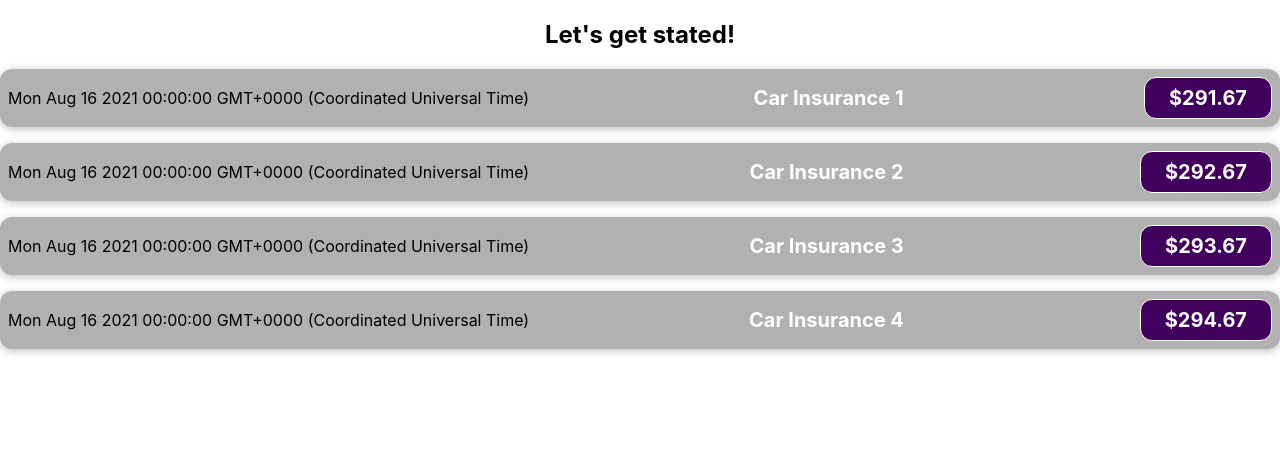
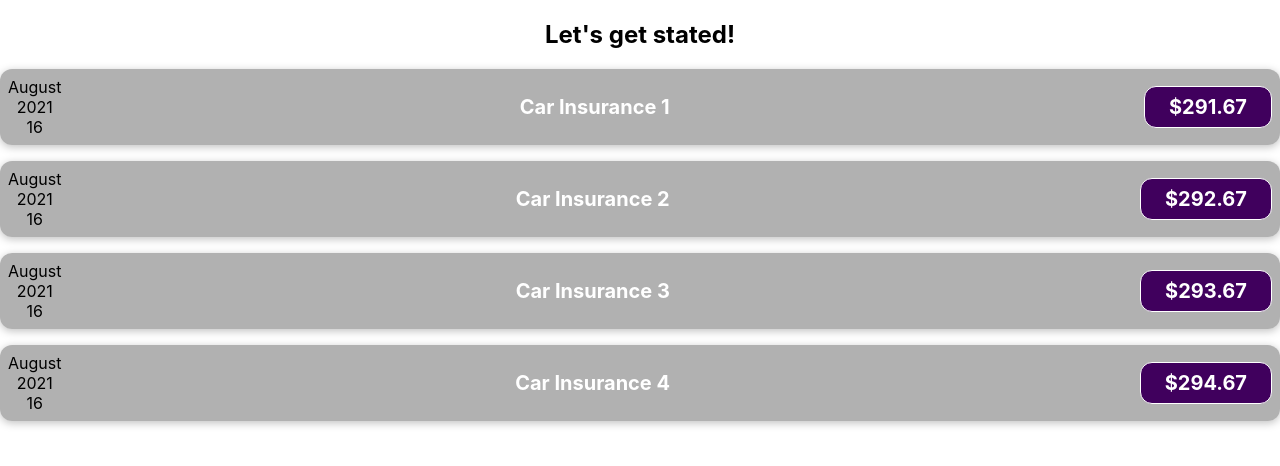
Before and after one commit to huy19712011/my-app, a React (Create React App) app: page / in a window 1280 px wide. Shown: the top 466 px of the page. Built offline with nearby package versions, Linux system fonts and the light colour scheme.

Commit message:
37: adding normal JavaScript logics to Components

```diff
--- a/src/components/ExpenseItem.js
+++ b/src/components/ExpenseItem.js
@@ -2,13 +2,17 @@
 
 function ExpenseItem(props) {
 
-  // const expenseDate = new Date(2021, 7, 16);
-  // const expenseTitle = 'Car Insurance';
-  // const expenseAmount = 297.64;
+  const month = props.date.toLocaleString('en-US', {month: 'long'});
+  const day = props.date.toLocaleString('en-US', {day: '2-digit'});
+  const year = props.date.getFullYear();
 
   return (
     <div className="expense-item">
-      <div>{props.date.toString()}</div>
+      <div>
+        <div>{month}</div>  {/*month */}
+        <div>{year}</div>
+        <div>{day}</div>
+      </div>
       <div className="expense-item__description">
         <h2>{ props.title }</h2>
         <div className="expense-item__price">${props.amount}</div>
```
